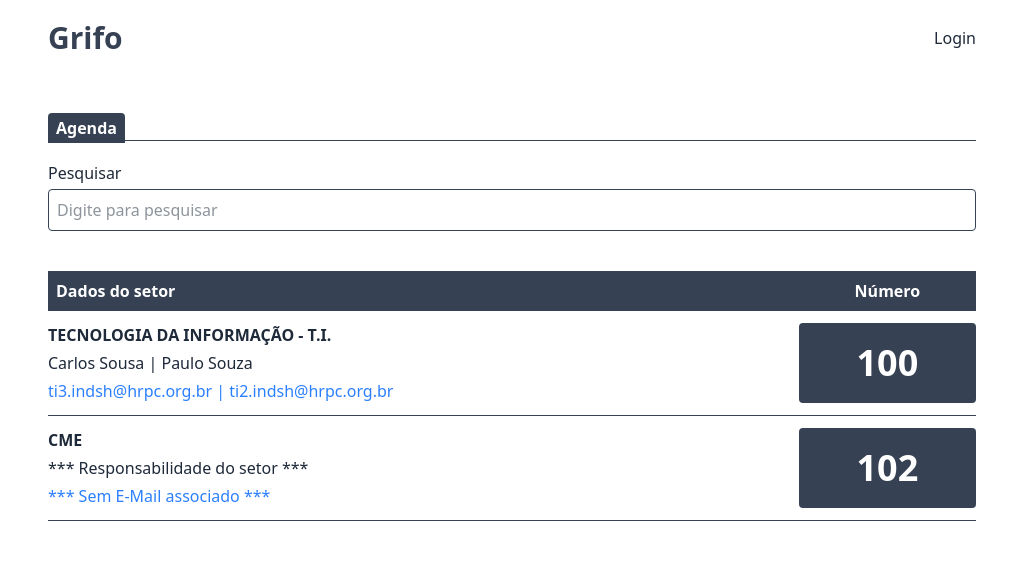
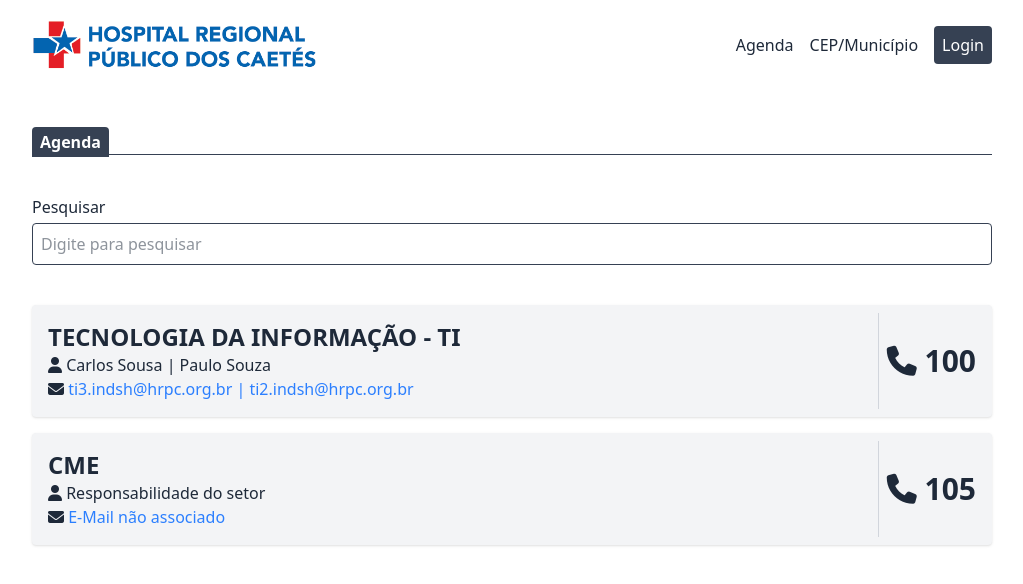
Before and after one commit to duble35/projeto_grifo, a React (Create React App) app in the folder gui/: page / in a window 1280 px wide. Shown: the top 584 px of the page, without its empty margins (128-1151 px from the left). Built offline with nearby package versions, Linux system fonts and the light colour scheme.

Commit message:
Atualização da agenda

```diff
--- /dev/null
+++ b/gui/src/HomeModel.js
@@ -0,0 +1,28 @@
+export default function HomeModel({ title, children }) {
+    return (
+        <div className="text-gray-800">
+            <nav className="py-5 bg-white">
+                <div className="container mx-auto w-[960px] flex flex-col sm:flex-row sm:justify-between sm:items-center gap-4">
+                    <h1 className="text-3xl font-bold text-gray-700">
+                        <img src="./img/logo.png" alt="Logo do sistema" className="h-[50px]" />
+                    </h1>
+                    <ul className="flex gap-4">
+                        <li><a href="/" className="hover:underline">Agenda</a></li>
+                        <li><a href="/#" className="hover:underline">CEP/Município</a></li>
+                        <li><a href="/#" className="bg-gray-700 hover:bg-gray-900 p-2 rounded text-white">Login</a></li>
+                    </ul>
+                </div>
+            </nav>
+
+            <main className="container mx-auto lg:w-[960px] flex flex-col gap-10 my-10 min-h-screen">
+                {/* Área de pesquisa */}
+                <div className="flex flex-col gap-5">
+                    <div className="border-b border-gray-700">
+                        <span className="bg-gray-700 px-2 py-1 font-bold rounded-t text-white">{title}</span>
+                    </div>
+                </div>
+                {children}
+            </main>
+        </div>
+    );
+}
--- a/gui/src/RoutApp.js
+++ b/gui/src/RoutApp.js
@@ -1,12 +1,12 @@
 import { BrowserRouter as Router, Routes, Route } from "react-router-dom";
 import Home from "./pages/Home";
 import Floor from "./pages/Floor";
-import HomePage from "./pages/HomePage";
+import PhoneBook from "./pages/PhoneBook";
 export default function RoutApp() {
   return (
     <Router>
       <Routes>
-        <Route path="/" element={<HomePage/>} />
+        <Route path="/" element={<PhoneBook/>} />
         <Route path="/home" element={<Home/>} />
         <Route path="/andar" element={<Floor/>} />
       </Routes>
--- a/gui/src/pages/HomePage.jsx
+++ /dev/null
@@ -1,69 +0,0 @@
-export default function HomePage() {
-    return (
-        <div className="container mx-auto max-w-[960px] px-4 text-gray-800">
-            <nav className="py-5">
-                <div className="flex flex-col sm:flex-row sm:justify-between sm:items-center gap-4">
-                    <h1 className="text-3xl font-bold text-gray-700">Grifo</h1>
-                    <ul className="flex gap-4">
-                        <li><a href="/#" className="hover:text-gray-500">Login</a></li>
-                    </ul>
-                </div>
-            </nav>
-
-            <main className="flex flex-col gap-10 my-10">
-                {/* Área de pesquisa */}
-                <div className="flex flex-col gap-5">
-                    <div className="border-b border-gray-700">
-                        <span className="bg-gray-700 px-2 py-1 font-bold rounded-t text-white">Agenda</span>
-                    </div>
-                    <form>
-                        <div className="flex flex-col gap-1">
-                            <span>Pesquisar</span>
-                            <input
-                                type="text"
-                                id="search"
-                                tabIndex={1}
-                                className="rounded border border-gray-700 outline-none p-2 w-full"
-                                placeholder="Digite para pesquisar"
-                            />
-                        </div>
-                    </form>
-                </div>
-
-                {/* Tabela responsiva */}
-                <div className="overflow-x-auto">
-                    <table className="w-full min-w-[500px]">
-                        <thead>
-                            <tr className="bg-gray-700 text-white">
-                                <th className="p-2 text-left">Dados do setor</th>
-                                <th className="p-2">Número</th>
-                            </tr>
-                        </thead>
-                        <tbody>
-                            <tr className="border-b border-gray-700">
-                                <td className="flex flex-col gap-1 py-3">
-                                    <p className="uppercase font-bold">tecnologia da informação - t.i.</p>
-                                    <p>Carlos Sousa | Paulo Souza</p>
-                                    <p className="text-blue-500">ti3.indsh@hrpc.org.br | ti2.indsh@hrpc.org.br</p>
-                                </td>
-                                <td className="text-center">
-                                    <h1 className="text-4xl rounded font-bold bg-gray-700 py-5 text-white">100</h1>
-                                </td>
-                            </tr>
-                            <tr className="border-b border-gray-700">
-                                <td className="flex flex-col gap-1 py-3">
-                                    <p className="uppercase font-bold">cme</p>
-                                    <p>*** Responsabilidade do setor ***</p>
-                                    <p className="text-blue-500">*** Sem E-Mail associado ***</p>
-                                </td>
-                                <td className="text-center">
-                                    <h1 className="text-4xl rounded font-bold bg-gray-700 py-5 text-white">102</h1>
-                                </td>
-                            </tr>
-                        </tbody>
-                    </table>
-                </div>
-            </main>
-        </div>
-    );
-}
--- /dev/null
+++ b/gui/src/pages/PhoneBook.jsx
@@ -0,0 +1,46 @@
+import HomeModel from "../HomeModel";
+
+export default function PhoneBook() {
+    return (
+        <div>
+            <HomeModel title={"Agenda"} children={
+                <>
+                    <form>
+                        <div className="flex flex-col gap-1">
+                            <span>Pesquisar</span>
+                            <input
+                                type="text"
+                                id="search"
+                                tabIndex={1}
+                                className="rounded border border-gray-700 outline-none p-2 w-full"
+                                placeholder="Digite para pesquisar"
+                            />
+                        </div>
+                    </form>
+                    <div className="flex flex-col gap-4">
+                        <div className="flex justify-between p-2 bg-gray-100 shadow rounded">
+                            <div className="flex flex-col p-2">
+                                <span className="uppercase font-bold text-2xl">tecnologia da informação - TI</span>
+                                <span className=""><i className="fa fa-user"></i> Carlos Sousa | Paulo Souza</span>
+                                <span className=""><i className="fa fa-envelope"></i> <span className="text-blue-500">ti3.indsh@hrpc.org.br | ti2.indsh@hrpc.org.br</span></span>
+                            </div>
+                            <div className="flex items-center p-2 border-l border-gray-300">
+                                <h1 className="text-3xl font-bold"><i className="fa fa-phone"></i> 100</h1>
+                            </div>
+                        </div>
+                        <div className="flex justify-between p-2 bg-gray-100 shadow rounded">
+                            <div className="flex flex-col p-2">
+                                <span className="uppercase font-bold text-2xl">cme</span>
+                                <span className=""><i className="fa fa-user"></i> Responsabilidade do setor</span>
+                                <span className=""><i className="fa fa-envelope"></i> <span className="text-blue-500">E-Mail não associado</span></span>
+                            </div>
+                            <div className="flex items-center p-2 border-l border-gray-300">
+                                <h1 className="text-3xl font-bold"><i className="fa fa-phone"></i> 105</h1>
+                            </div>
+                        </div>
+                    </div>
+                </>
+            } />
+        </div>
+    );
+}
```
Also changed, not shown: gui/public/img/logo.png (added), gui/public/img/logo512.png (deleted).
